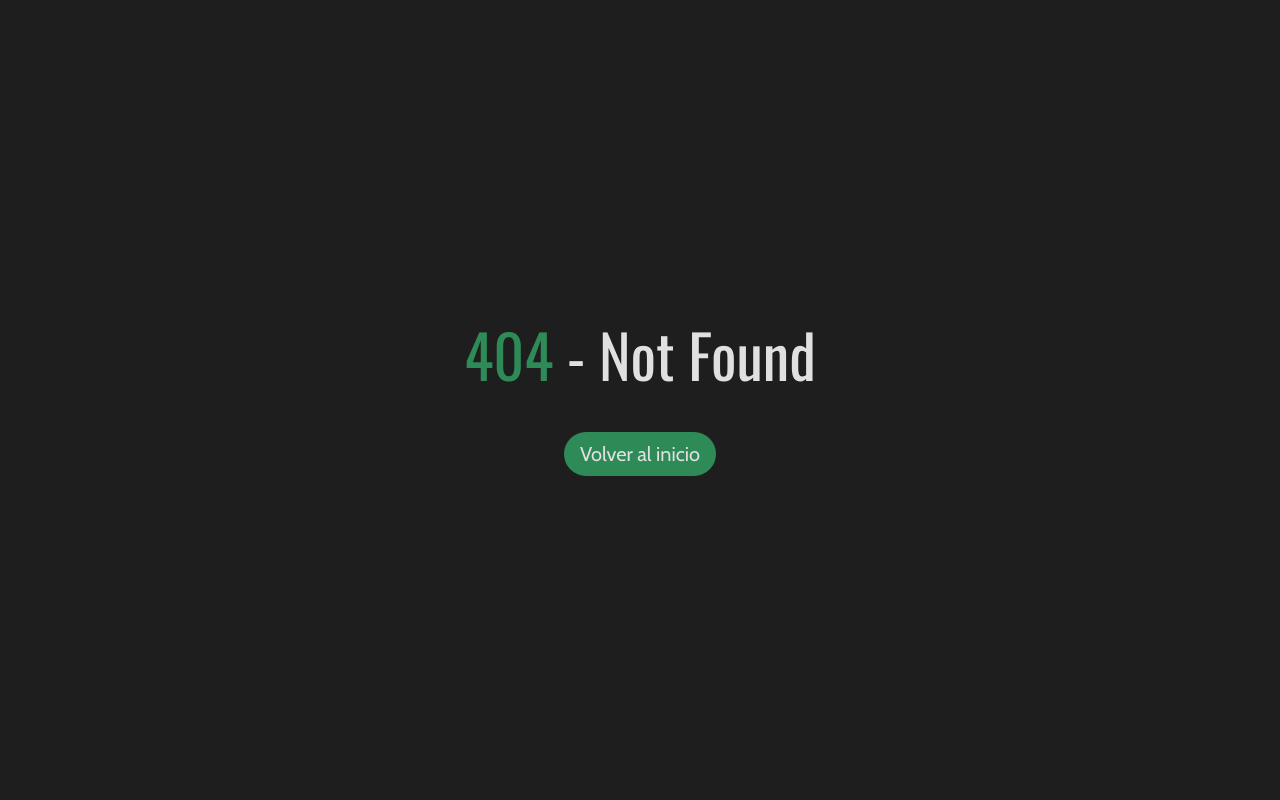
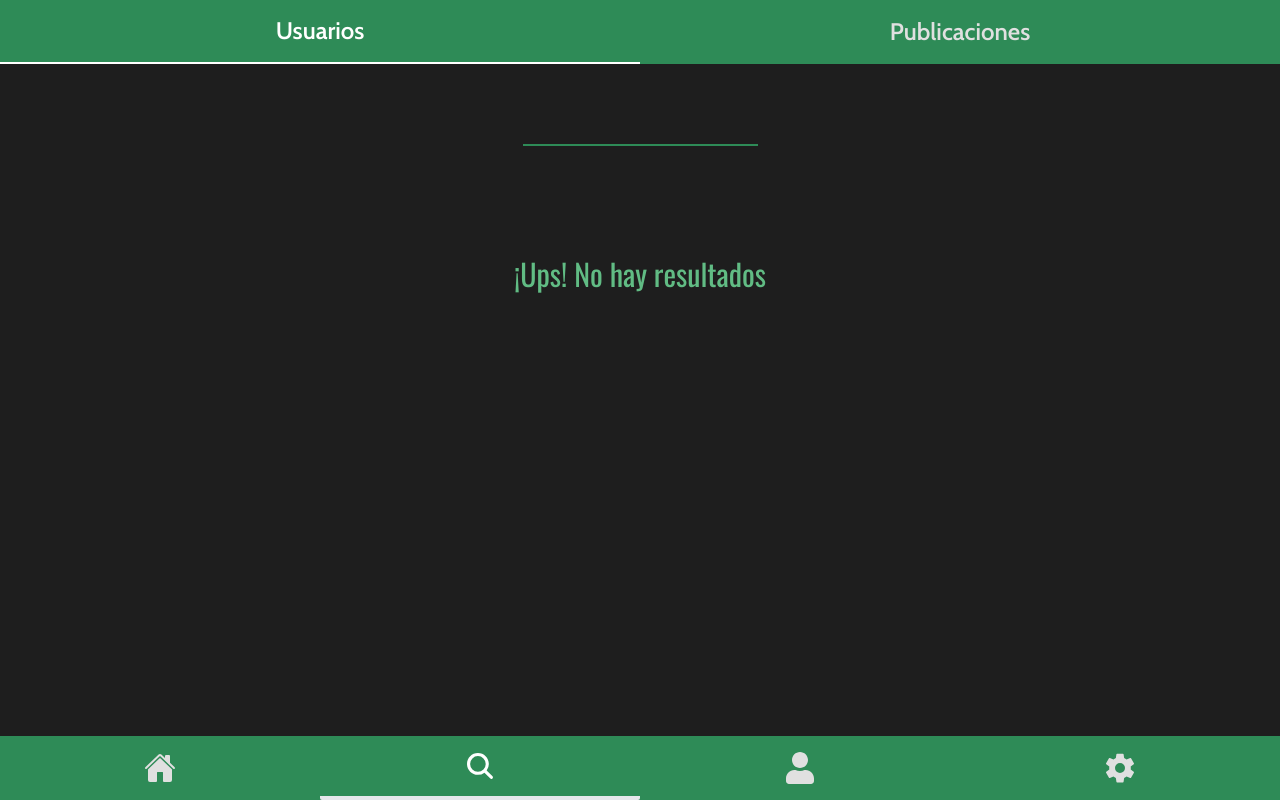
Before and after one commit to FVazquezRisso/gacha_hub_web, a Next.js app: page /web/search/users in a window 1280 px wide. Before the commit this address had no page. Built offline with nearby package versions, Linux system fonts and the light colour scheme; sample sign-in values are in the browser's storage.

Commit message:
Se creó la página SearchUser

```diff
--- /dev/null
+++ b/src/app/web/search/users/page.tsx
@@ -0,0 +1,79 @@
+"use client";
+import { useState } from "react";
+import { api } from "../../../../services/apiConfig";
+import { oswald } from "@/app/ui/fonts";
+import { UserInterface } from "@/types/types";
+import { ChangeEvent } from "react";
+import { useRouter } from "next/navigation";
+
+export default function SearchUser() {
+  const router = useRouter();
+  const [searchValue, setSearchValue] = useState("");
+  const [allUsers, setAllUsers] = useState<UserInterface[]>([]);
+
+  const handleChange = async (event: ChangeEvent<HTMLInputElement>) => {
+    const { value } = event.target;
+    setSearchValue(value);
+    if (value.length > 3) {
+      try {
+        const response = await api.get(`/users?username=${value}`);
+        setAllUsers(response.data);
+      } catch (error) {
+        console.error(error);
+      }
+    } else {
+      setAllUsers([]);
+    }
+  };
+
+  return (
+    <div className="pt-16 pb-16">
+      <div className="flex items-center justify-center p-8">
+        <input
+          type="text"
+          className="form-input-text"
+          autoFocus
+          value={searchValue}
+          onChange={handleChange}
+        />
+      </div>
+      <div className="flex flex-col justify-center gap-4">
+        {allUsers.length !== 0 ? (
+          allUsers.map(({ username, avatar, bio }) => {
+            const bioSplitted =
+              bio?.length > 40 ? `${bio.substring(0, 40)}...` : bio;
+            return (
+              <div
+                key={username}
+                className="border-b-[1px] border-bg-300 grid grid-cols-6 p-4 gap-2"
+                onClick={() => router.push(`/web/profile/${username}`)}
+              >
+                <div className="col-span-1 flex justify-center">
+                  <img
+                    src={avatar}
+                    alt={username}
+                    className="w-12 aspect-square object-cover rounded-full"
+                  />
+                </div>
+                <div className="col-span-5 pr-4">
+                  <h3 className="text-lg font-bold">{username}</h3>
+                  <p className="overflow-x-hidden whitespace-pre-wrap">
+                    {bioSplitted}
+                  </p>
+                </div>
+              </div>
+            );
+          })
+        ) : (
+          <div className="h-48 flex items-center justify-center">
+            <p
+              className={`${oswald.className} text-3xl text-center text-primary-200`}
+            >
+              ¡Ups! No hay resultados
+            </p>
+          </div>
+        )}
+      </div>
+    </div>
+  );
+}
```
